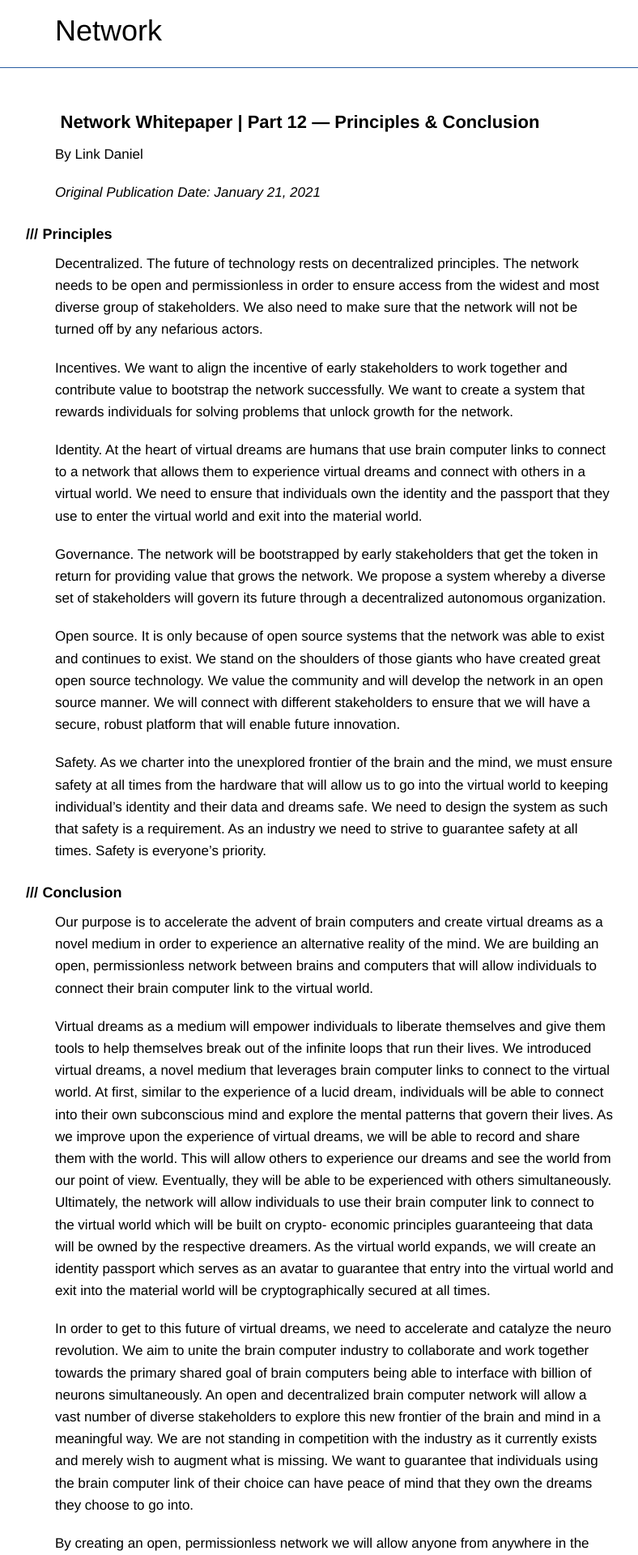
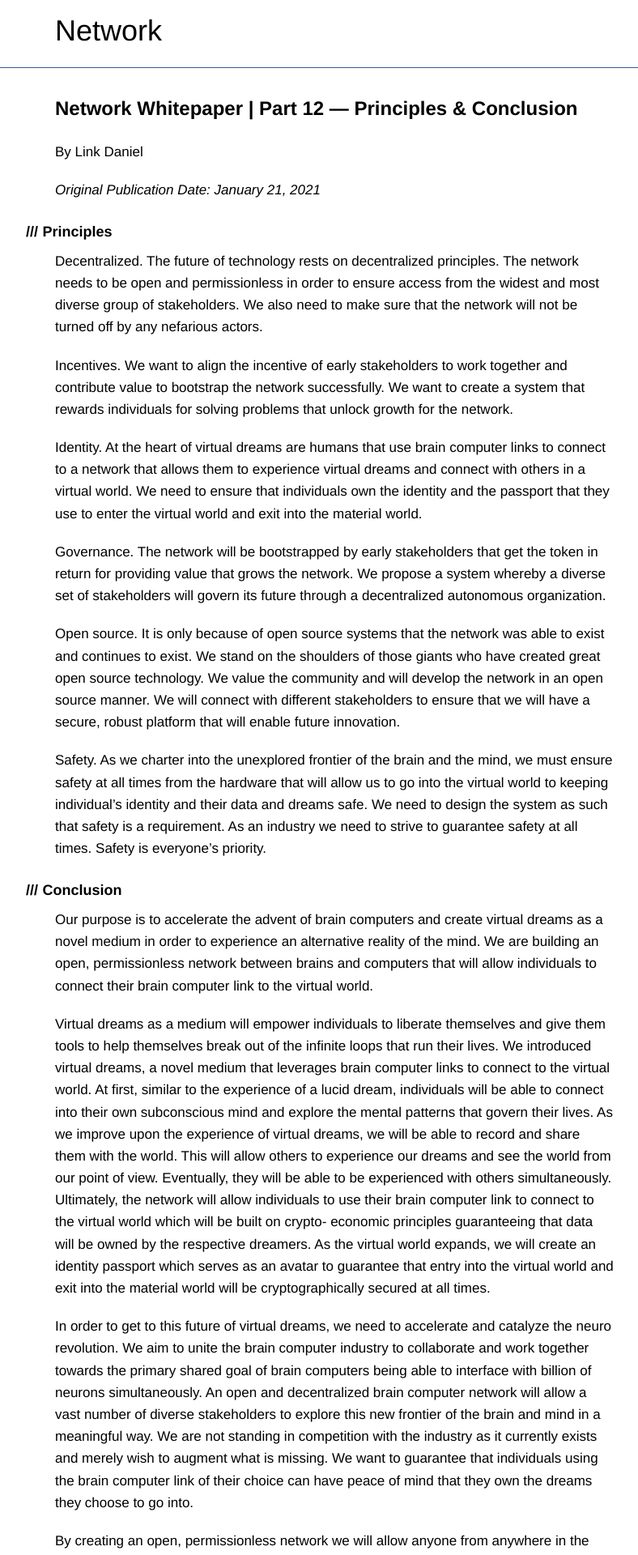
Before and after one commit to networkf/network.github.io, a Jekyll site: the page built from whitepaper21part12.md, in a window 1280 px wide. Shown: the top 1920 px of the page at 81% size, without its empty margins (207-995 px from the left). Built offline with Jekyll 4.4.1, drawn with Linux system fonts in a browser that asks for light colours; some web fonts are replaced; our own code applies the rules of GitHub Pages for plain Markdown files; the repository's description, which GitHub fills in, is left out.

Commit message:
Update whitepaper21part12.md

```diff
--- a/whitepaper21part12.md
+++ b/whitepaper21part12.md
@@ -6,8 +6,7 @@ layout: default
 </head>
 ---
 
-<h2>Network Whitepaper | Part 12 — Principles & Conclusion
-</h2>
+<b><font size="5">Network Whitepaper | Part 12 — Principles & Conclusion</font></b>
 
 By Link Daniel
 
```
